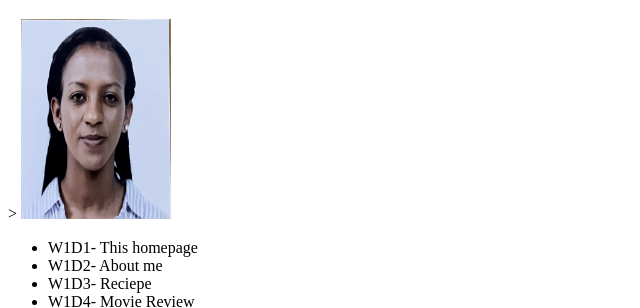
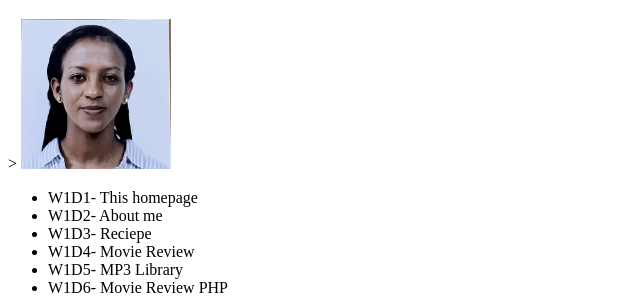
Before and after one commit to YoditAbraha/WAP, a plain HTML site: page index.html in a window 1280 px wide. Shown: the part 61-369 px from the top of the page, without its empty margins (0-640 px from the left). Drawn offline with Linux system fonts and the light colour scheme.

Commit message:
height changes

```diff
--- a/index.html
+++ b/index.html
@@ -8,7 +8,7 @@
 </head>
 <body>
     <h1> Yodit Abraha </h1>>
-    <img src = "IMG_1707.png" alt="My photo" width="150" height="200" >
+    <img src = "IMG_1707.png" alt="My photo" width="150" height="150" >
     <ul>
         <li>W1D1- This homepage</li>
         <li>W1D2- About me</li>
```
